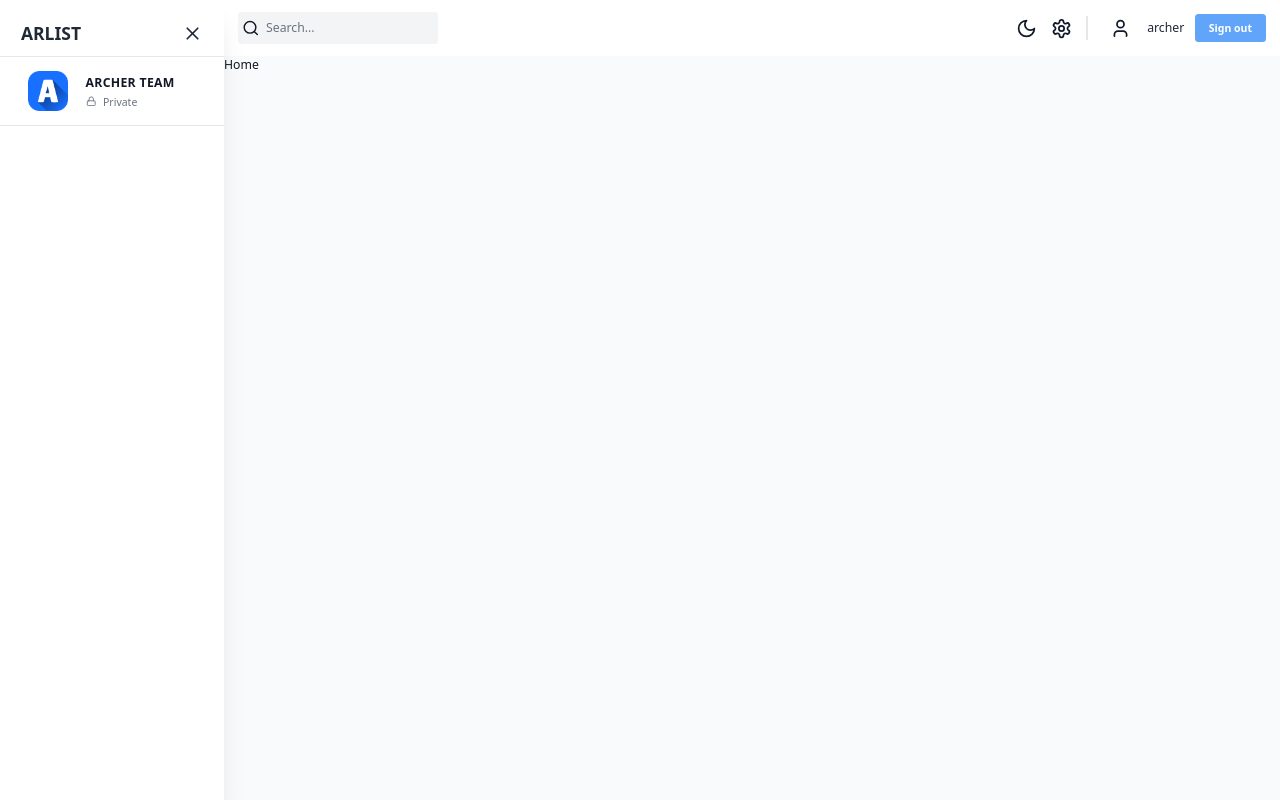
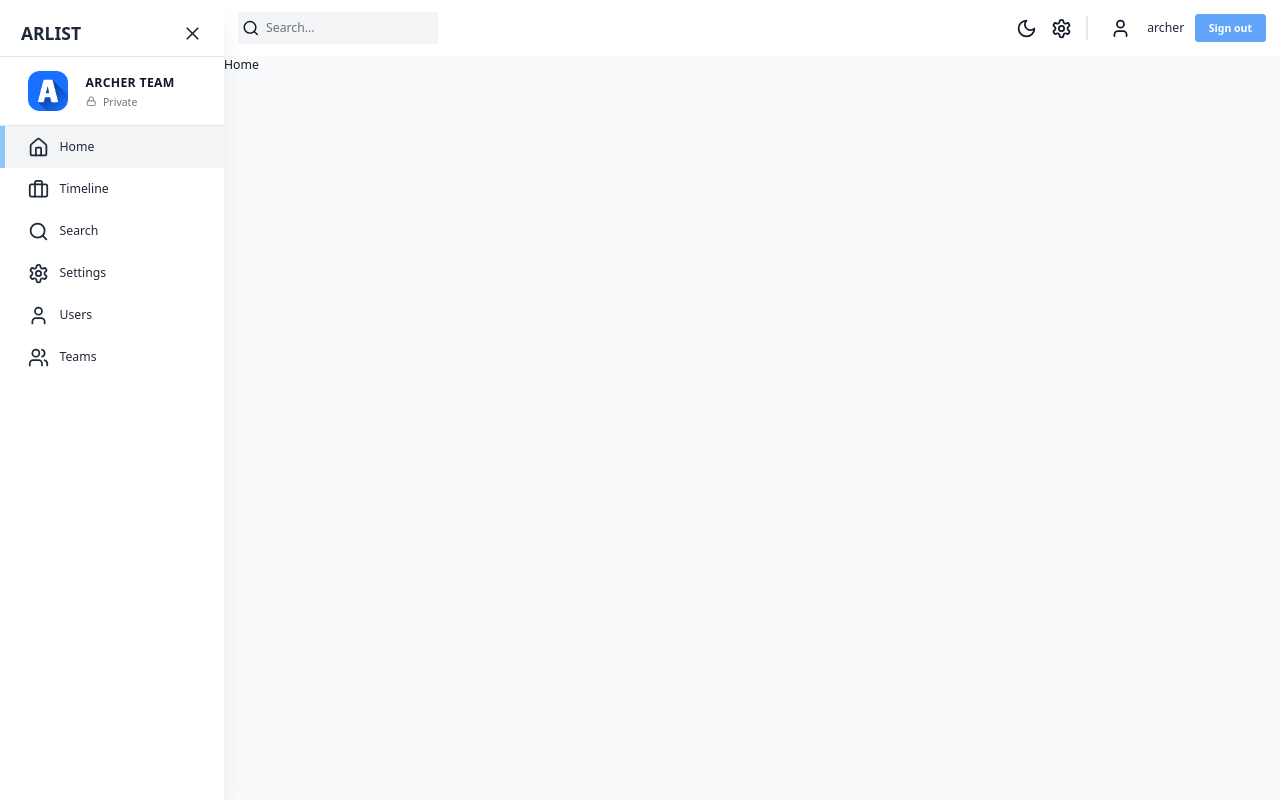
Before and after one commit to archerzou/project-management, a Next.js app in the folder client/: page / in a window 1280 px wide. Built offline with nearby package versions, Linux system fonts and the light colour scheme; no server answers.

Commit message:
sidebar links

```diff
--- a/client/src/components/Sidebar/index.tsx
+++ b/client/src/components/Sidebar/index.tsx
@@ -2,8 +2,17 @@
 
 import React, { useState } from "react";
 import Image from "next/image";
+import Link from "next/link";
+import { usePathname } from "next/navigation";
 import {
+  Briefcase,
+  Home,
   LockIcon,
+  LucideIcon,
+  Search,
+  Settings,
+  User,
+  Users,
   X,
 } from "lucide-react";
 
@@ -62,9 +71,48 @@
           </div>
         </div>
         {/* NAVBAR LINKS */}
+        <nav className="z-10 w-full">
+          <SidebarLink icon={Home} label="Home" href="/" />
+          <SidebarLink icon={Briefcase} label="Timeline" href="/timeline" />
+          <SidebarLink icon={Search} label="Search" href="/search" />
+          <SidebarLink icon={Settings} label="Settings" href="/settings" />
+          <SidebarLink icon={User} label="Users" href="/users" />
+          <SidebarLink icon={Users} label="Teams" href="/teams" />
+        </nav>
       </div>
     </div>
   );
 };
 
+interface SidebarLinkProps {
+  href: string;
+  icon: LucideIcon;
+  label: string;
+}
+
+const SidebarLink = ({ href, icon: Icon, label }: SidebarLinkProps) => {
+  const pathname = usePathname();
+  const isActive =
+    pathname === href || (pathname === "/" && href === "/dashboard");
+
+  return (
+    <Link href={href} className="w-full">
+      <div
+        className={`relative flex cursor-pointer items-center gap-3 transition-colors hover:bg-gray-100 dark:bg-black dark:hover:bg-gray-700 ${
+          isActive ? "bg-gray-100 text-white dark:bg-gray-600" : ""
+        } justify-start px-8 py-3`}
+      >
+        {isActive && (
+          <div className="absolute left-0 top-0 h-[100%] w-[5px] bg-blue-200" />
+        )}
+
+        <Icon className="h-6 w-6 text-gray-800 dark:text-gray-100" />
+        <span className={`font-medium text-gray-800 dark:text-gray-100`}>
+          {label}
+        </span>
+      </div>
+    </Link>
+  );
+};
+
 export default Sidebar;
```
